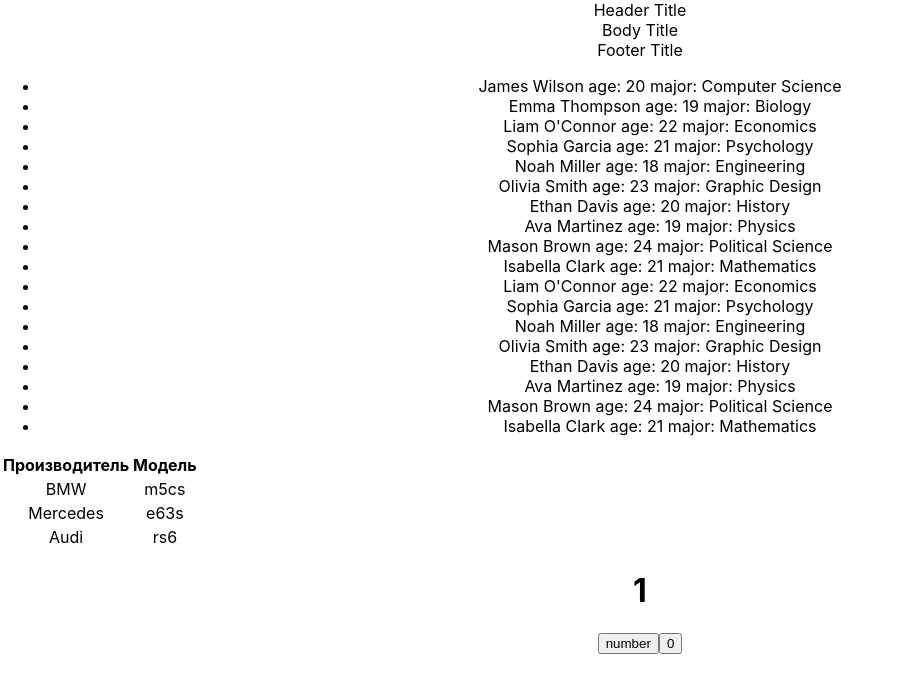
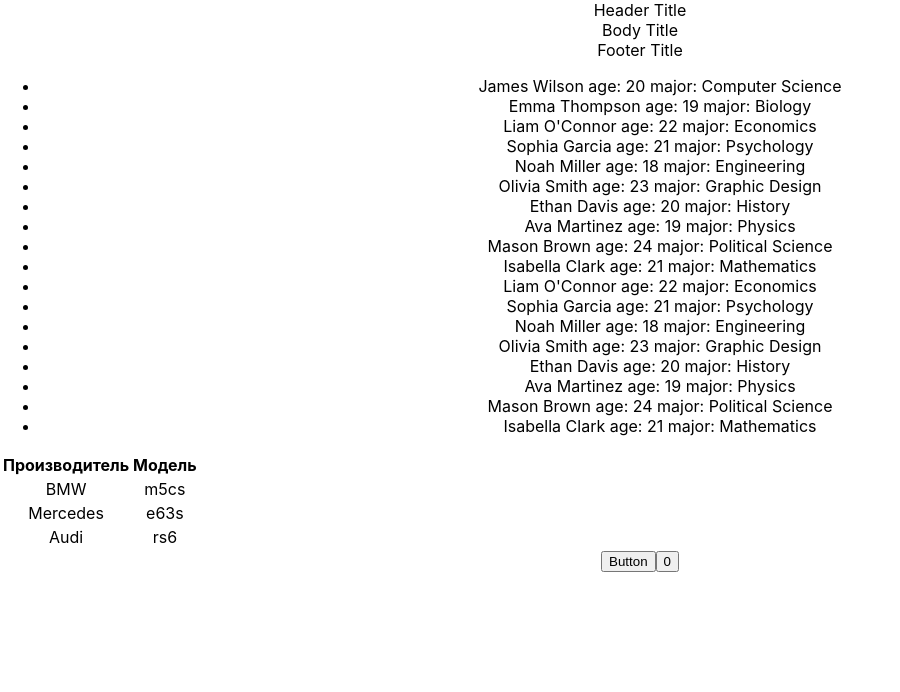
Before and after one commit to trifonova-dev/microtasks, a React (Create React App) app: page / in a window 1280 px wide. Shown: the top 692 px of the page, without its empty margins (0-900 px from the left). Built offline with nearby package versions, Linux system fonts and the light colour scheme.

Commit message:
useState-train-2

```diff
--- a/src/App.tsx
+++ b/src/App.tsx
@@ -31,15 +31,16 @@ function App() {
 
     ]
 
-    let [a,setA]=useState(1)
-    const onClickHandler= ()=>{
+    let [a,setA]=useState(1);
+    const onClickHandler=()=>{
         setA(a+1);
         console.log(a);
     }
-
     const onClickResetHandler=()=>{
         setA(0);
+        console.log(a);
     }
+
 
     return (
         <div className="App">
@@ -48,8 +49,7 @@ function App() {
             <Footer titleForFooter={"Footer Title"}/>
             <NewComponent students={students}/>
             <ComponentCars />
-            <h1>{a}</h1>
-            <button onClick={onClickHandler}>number</button>
+            <button onClick={onClickHandler}>Button</button>
             <button onClick={onClickResetHandler}>0</button>
         </div>
     );
```
